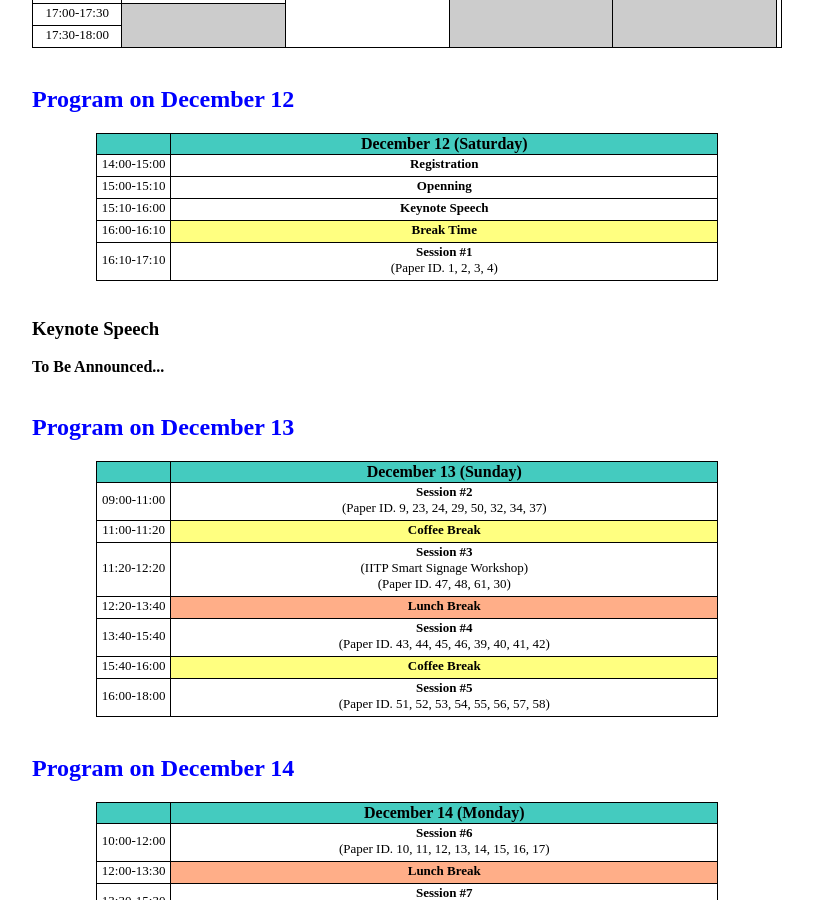
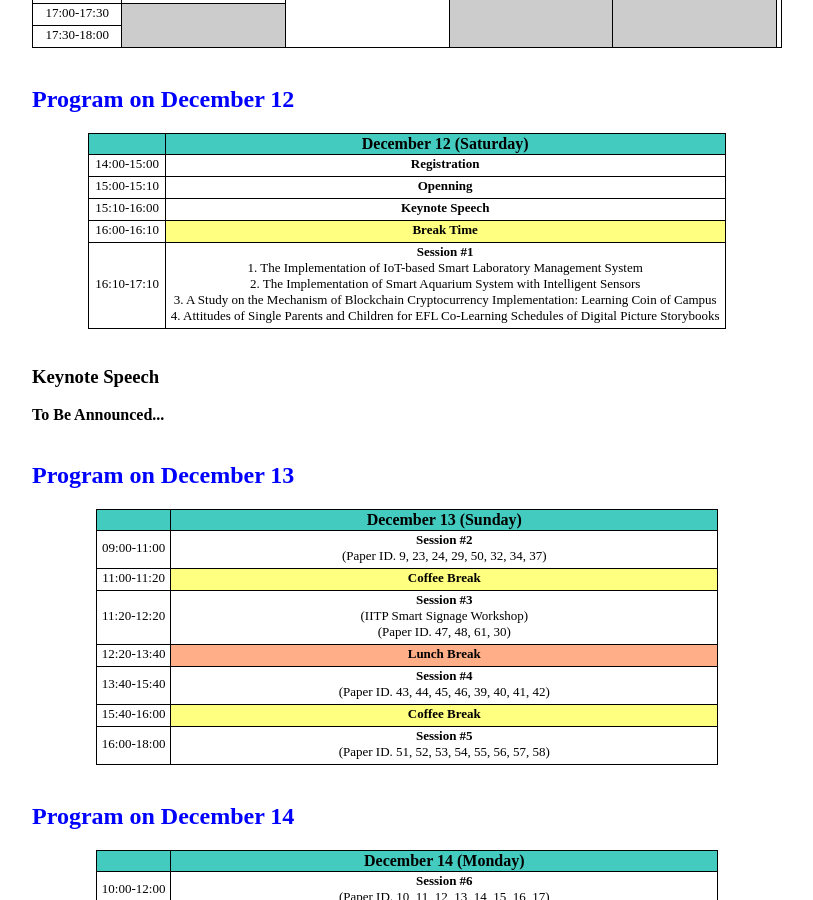
Before and after one commit to icea-conf/2020, a Jekyll site: the page built from program/index.html, in a window 1280 px wide and 900 px high, scrolled down 664 px. Shown: the whole window, without its empty margins (233-1046 px from the left). Built offline with Jekyll 4.4.1, drawn with Linux system fonts in a browser that asks for light colours.

Commit message:
Update index.html

```diff
--- a/program/index.html
+++ b/program/index.html
@@ -356,7 +356,10 @@ title: ACM ICEA 2020
                               </td>
                               <td class="tcontent4" colspan="4">
                                    <b>Session #1</b></br>
-                                   (Paper ID. 1, 2, 3, 4)
+                                   <a style="font-size: small">1. The Implementation of IoT-based Smart Laboratory Management System</a></br>
+                                   <a style="font-size: small">2. The Implementation of Smart Aquarium System with Intelligent Sensors</a></br>
+                                   <a style="font-size: small">3. A Study on the Mechanism of Blockchain Cryptocurrency Implementation: Learning Coin of Campus</a></br>
+                                   <a style="font-size: small">4. Attitudes of Single Parents and Children for EFL Co-Learning Schedules of Digital Picture Storybooks</a>
                               </td>
                          </tr>
                     </tbody>
```
